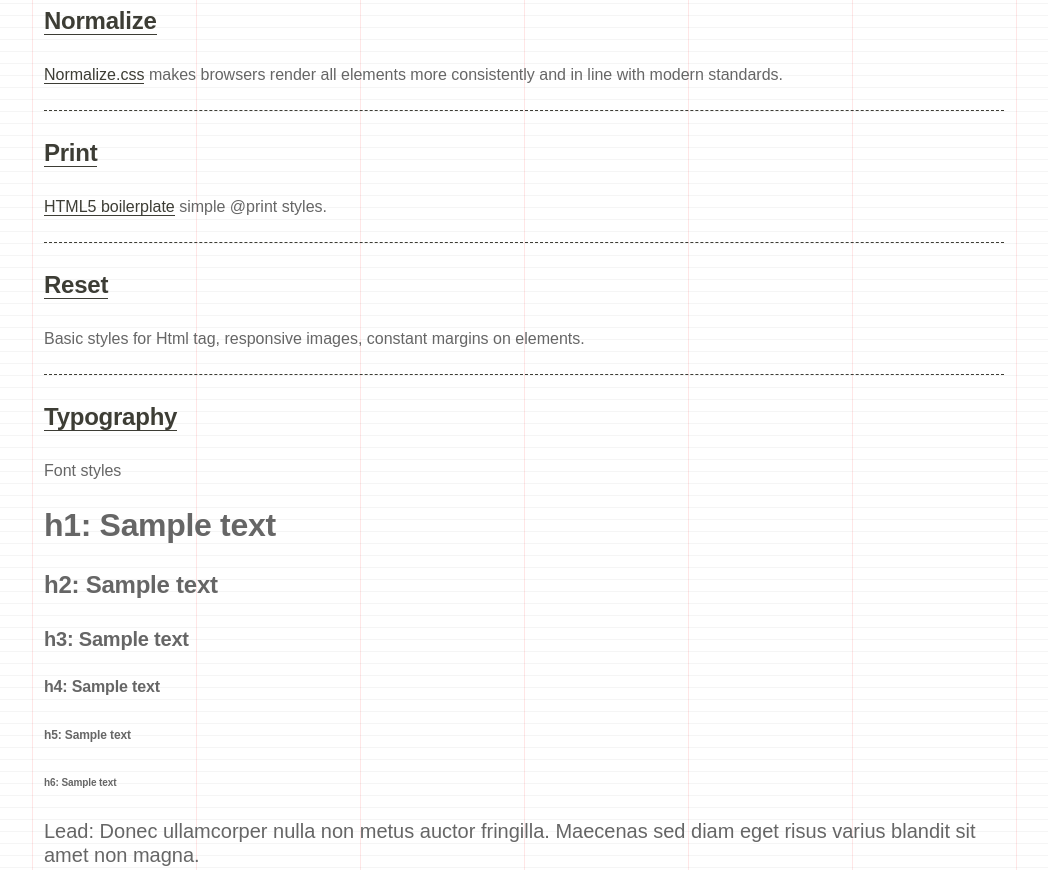
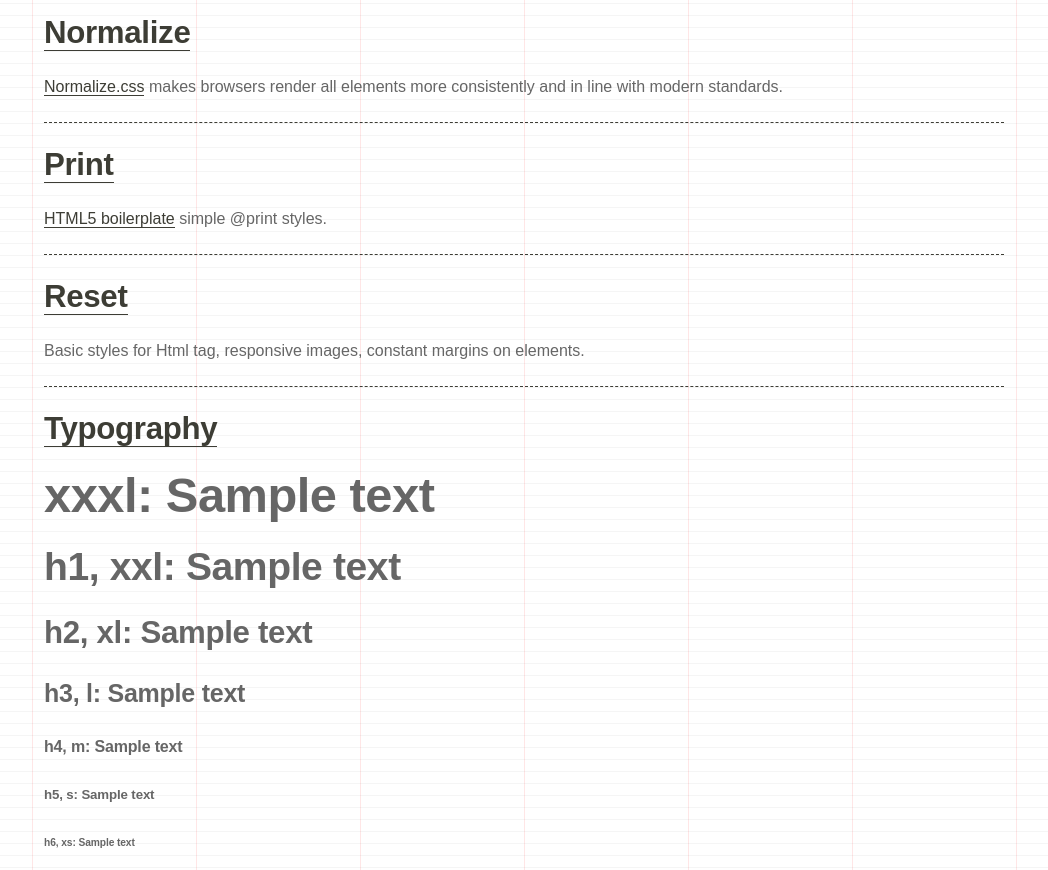
Before and after one commit to francoisromain/postcss-structure, a website: page index.html in a window 1280 px wide. Shown: the part 777-1647 px from the top of the page, without its empty margins (116-1164 px from the left). Drawn offline with Linux system fonts and the light colour scheme.

Commit message:
update dependencies

```diff
--- a/index.html
+++ b/index.html
@@ -50,13 +50,13 @@
     <p>Basic styles for Html tag, responsive images, constant margins on elements.</p>
     <hr />
     <h2 id="typography"><a href="https://github.com/francoisromain/structure.css/blob/master/typography.css">Typography</a></h2>
-    <p>Font styles</p>
-    <h1>h1: Sample text</h1>
-    <h2>h2: Sample text</h2>
-    <h3>h3: Sample text</h3>
-    <h4>h4: Sample text</h4>
-    <h5>h5: Sample text</h5>
-    <h6>h6: Sample text</h6>
+    <p class="xxxl">xxxl: Sample text</p>
+    <h1>h1, xxl: Sample text</h1>
+    <h2>h2, xl: Sample text</h2>
+    <h3>h3, l: Sample text</h3>
+    <h4>h4, m: Sample text</h4>
+    <h5>h5, s: Sample text</h5>
+    <h6>h6, xs: Sample text</h6>
     <p class="lead">Lead: Donec ullamcorper nulla non metus auctor fringilla. Maecenas sed diam eget risus varius blandit sit amet non magna.</p>
     <p>Paragraph: lorem ipsum dolor sit amet, consectetur adipiscing elit. Donec id elit non mi porta gravida at eget metus. Nullam quis risus eget urna mollis ornare vel eu leo.</p>
     <blockquote>Blockquote: Lorem ipsum dolor sit amet, consectetur adipiscing elit. Curabitur blandit tempus porttitor.</blockquote>
--- a/package.json
+++ b/package.json
@@ -9,7 +9,7 @@
     "start": "npm-run-all --parallel watch reload"
   },
   "dependencies": {
-    "structure.css": "^0.6.0"
+    "structure.css": "^0.6.1"
   },
   "devDependencies": {
     "postcss-cli": "^2.5.1",
--- a/src/settings.css
+++ b/src/settings.css
@@ -37,8 +37,8 @@ http://francoisromain.github.io/structure.css
   /* s: 0.75rem = 12px */
   --base-unit-s: calc(var(--base-unit) / 2);
 
-  /* m: 1rem = 16px */
-  --base-unit-m: calc(var(--base-unit) * 2 / 3);
+  /* m: 1rem = 18px */
+  --base-unit-m: calc(var(--base-unit) * 3 / 4);
 
   /* l: 2.25rem = 36 px */
   --base-unit-l: calc(var(--base-unit) * 3 / 2);
@@ -53,41 +53,44 @@ http://francoisromain.github.io/structure.css
 
   /* typographic scale and vertical rhythm:
      cf http://type-scale.com/ or http://www.gridlover.net/app/
+     default to major third 1.250
   */
 
-  /* style: font-size / line-height */
-
   /* h6, .xs: 10px / 12px */
-  --text-xs: calc(5 / 8 * 1rem);
-  --baseline-xs: 1 / 2;
+  --text-xs: 0.64rem;
+  --baseline-xs: 0.5;
 
   /* h5, .s: 12px / 24px */
-  --text-s: calc(3 / 4 * 1rem);
+  --text-s: 0.8rem);
   --baseline-s: 1;
 
   /* h4, .m: 16px / 24px */
-  --text-m: calc(1rem);
+  --text-m: 1rem;
   --baseline-m: 1;
 
-  /* h3, .l: 20px / 24px */
-  --text-l: calc(5 / 4 * 1rem);
-  --baseline-l: 1;
+  /* h3, .l: 28.4px / 24px */
+  --text-l: 1.563rem;
+  --baseline-l: 1.5;
 
-  /* h2, .xl: 24px / 36px */
-  --text-xl: calc(3 / 2 * 1rem);
-  --baseline-xl: 3 / 2;
+  /* h2, .xl: 37.9px / 36px */
+  --text-xl: 1.953rem;
+  --baseline-xl: 1.5;
 
-  /* h1, .xxl: 24px / 36px */
-  --text-xxl: calc(2 * 1rem);
-  --baseline-xxl: 3 / 2;
+  /* h1, .xxl: 39px / 48px */
+  --text-xxl: 2.441rem;
+  --baseline-xxl: 2;
+
+  /* .xxxl: 48px / 48px */
+  --text-xxxl: 3.051rem;
+  --baseline-xxxl: 2;
 
   /* .lead: 20px / 36px */
   --text-lead: var(--text-l);
-  --baseline-lead: 1;
+  --baseline-lead: var(--baseline-l);
 
   /* .blockquote: 20px / 24px */
   --text-blockquote: var(--text-l);
-  --baseline-blockquote: 1;
+  --baseline-blockquote: var(--baseline-l);
 
   /* margin-bottom: 24px */
   --baseline-margin-bottom: 1;
--- a/src/styles.css
+++ b/src/styles.css
@@ -71,6 +71,7 @@ a {
   }
 }
 
+.xxxl,
 h1,
 h2,
 h3,
```
Also changed, not shown: dist/styles.css.
